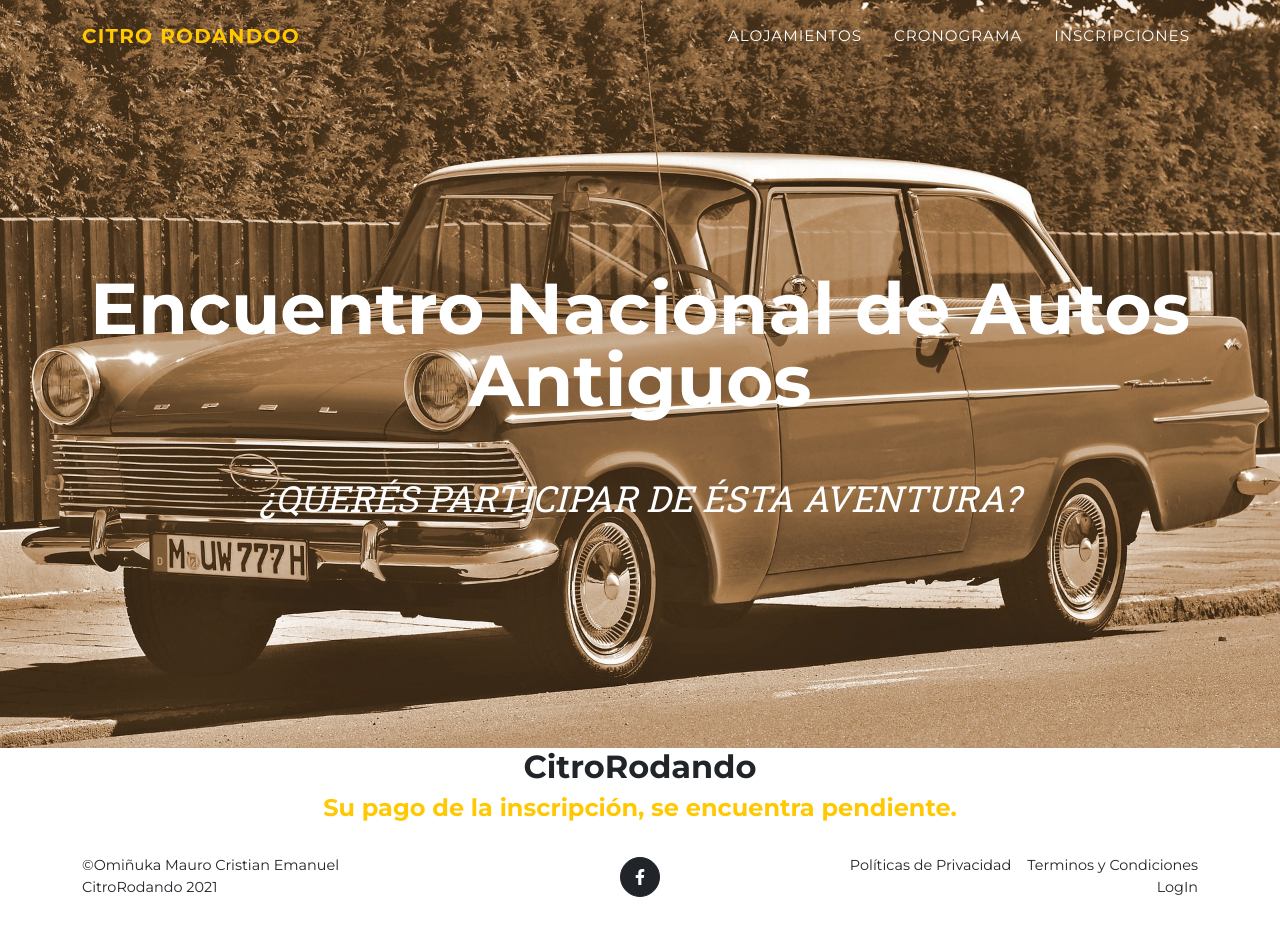
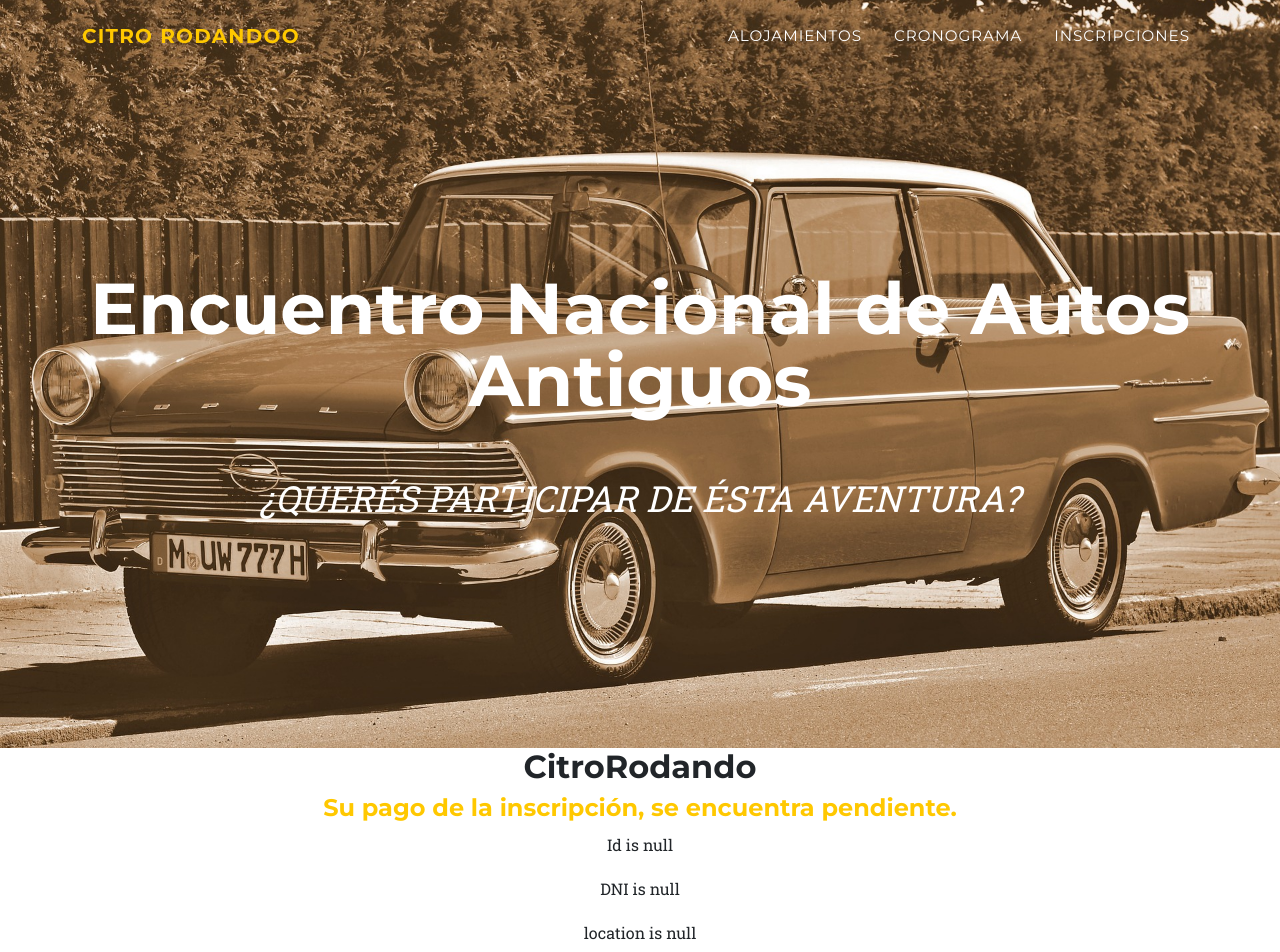
Before and after one commit to OmiMauro/citro-frontend, a React (Create React App) app: page /pending in a window 1280 px wide. Shown: the top 952 px of the page. Before the commit the page ends 922 px from the top, so only its background shows below. Built offline with nearby package versions, Linux system fonts and the light colour scheme.

Commit message:
add query string for response when one pay was success or rejected

```diff
--- a/package.json
+++ b/package.json
@@ -9,6 +9,7 @@
     "axios": "^0.21.1",
     "dotenv": "^8.2.0",
     "mercadopago": "^1.5.8",
+    "query-string": "^4.3.4",
     "react": "^17.0.2",
     "react-dom": "^17.0.2",
     "react-router-dom": "^5.2.0",
--- a/src/Routes.js
+++ b/src/Routes.js
@@ -21,7 +21,7 @@ const Routes = () => {
       <Switch>
         <Route path='/' exact component={Home} />
         <Route path='/signin' exact component={Signin} />
-        <Route path='/success' exact component={Success} />
+        <Route path='/success' component={Success} />
         <Route path='/pending' component={Pending} />
         <Route path='/rejected' component={Rejected} />
         <AdminRoute path='/admin/dashboard' exact component={AdminDashboard} />
--- a/src/components/Pending.js
+++ b/src/components/Pending.js
@@ -3,7 +3,16 @@ import React from 'react'
 import Nav from '../core/Nav'
 import Footer from '../core/Footer'
 import Header from '../core/Header'
+import { useLocation } from 'react-router-dom'
+
 const Pending = () => {
+  // Separar la URL de los querys, donde se retorna una instancia del objeto URLSearchParams
+  // para obtener los parametros se puede utilizar el metodo get
+  const useQueryString = () => {
+    const location = useLocation()
+    return new URLSearchParams(location.search)
+  }
+  const queryString = useQueryString()
   return (
     <>
       <div className='App' id='page-top'>
@@ -12,8 +21,10 @@ const Pending = () => {
         <div className='text-center'>
           <h2>CitroRodando</h2>
           <h4 className='text-warning'>Su pago de la inscripción, se encuentra pendiente. </h4>
+          <p>{`Id is ${queryString.get('id')}`}</p>
+          <p>{`DNI is ${queryString.get('DNI')}`}</p>
+          <p>{`location is ${queryString.get('location')}`}</p>
         </div>
-
         <Footer />
       </div>
     </>
--- a/src/components/Rejected.js
+++ b/src/components/Rejected.js
@@ -2,7 +2,16 @@ import React from 'react'
 import Nav from '../core/Nav'
 import Footer from '../core/Footer'
 import Header from '../core/Header'
+import { useLocation } from 'react-router-dom'
+
 const Rejected = () => {
+  // Separar la URL de los querys, donde se retorna una instancia del objeto URLSearchParams
+  // para obtener los parametros se puede utilizar el metodo get
+  const useQueryString = () => {
+    const location = useLocation()
+    return new URLSearchParams(location.search)
+  }
+  const queryString = useQueryString()
   return (
     <>
       <div className='App' id='page-top'>
@@ -11,6 +20,10 @@ const Rejected = () => {
         <div className='text-center'>
           <h2>CitroRodando</h2>
           <h4 className='text-danger'>Su pago de la inscripción, se encuentra rechazado. Por favor, intente devuelta.</h4>
+          <p>{`Id is ${queryString.get('id')}`}</p>
+          <p>{`DNI is ${queryString.get('DNI')}`}</p>
+          <p>{`location is ${queryString.get('location')}`}</p>
+
         </div>
 
         <Footer />
--- a/src/components/Success.js
+++ b/src/components/Success.js
@@ -2,7 +2,15 @@ import React from 'react'
 import Nav from '../core/Nav'
 import Footer from '../core/Footer'
 import Header from '../core/Header'
+import { useLocation } from 'react-router-dom'
 const Success = () => {
+  // Separar la URL de los querys, donde se retorna una instancia del objeto URLSearchParams
+  // para obtener los parametros se puede utilizar el metodo get
+  const useQueryString = () => {
+    const location = useLocation()
+    return new URLSearchParams(location.search)
+  }
+  const queryString = useQueryString()
   return (
     <>
       <div className='App' id='page-top'>
@@ -11,9 +19,10 @@ const Success = () => {
         <div className='text-center'>
           <h2>CitroRodando</h2>
           <h4 className='text-success'>Su pago de la inscripción, se encuentra realizado. Te esperamos para el encuentro! Saludos!.</h4>
-          <p> {queryString.parse(this.props.location.search)}</p>
+          <p>{`Id is ${queryString.get('id')}`}</p>
+          <p>{`DNI is ${queryString.get('DNI')}`}</p>
+          <p>{`location is ${queryString.get('location')}`}</p>
         </div>
-
         <Footer />
       </div>
     </>
```
Also changed, not shown: 2 other files (tests, documents, lock files or other folders).
